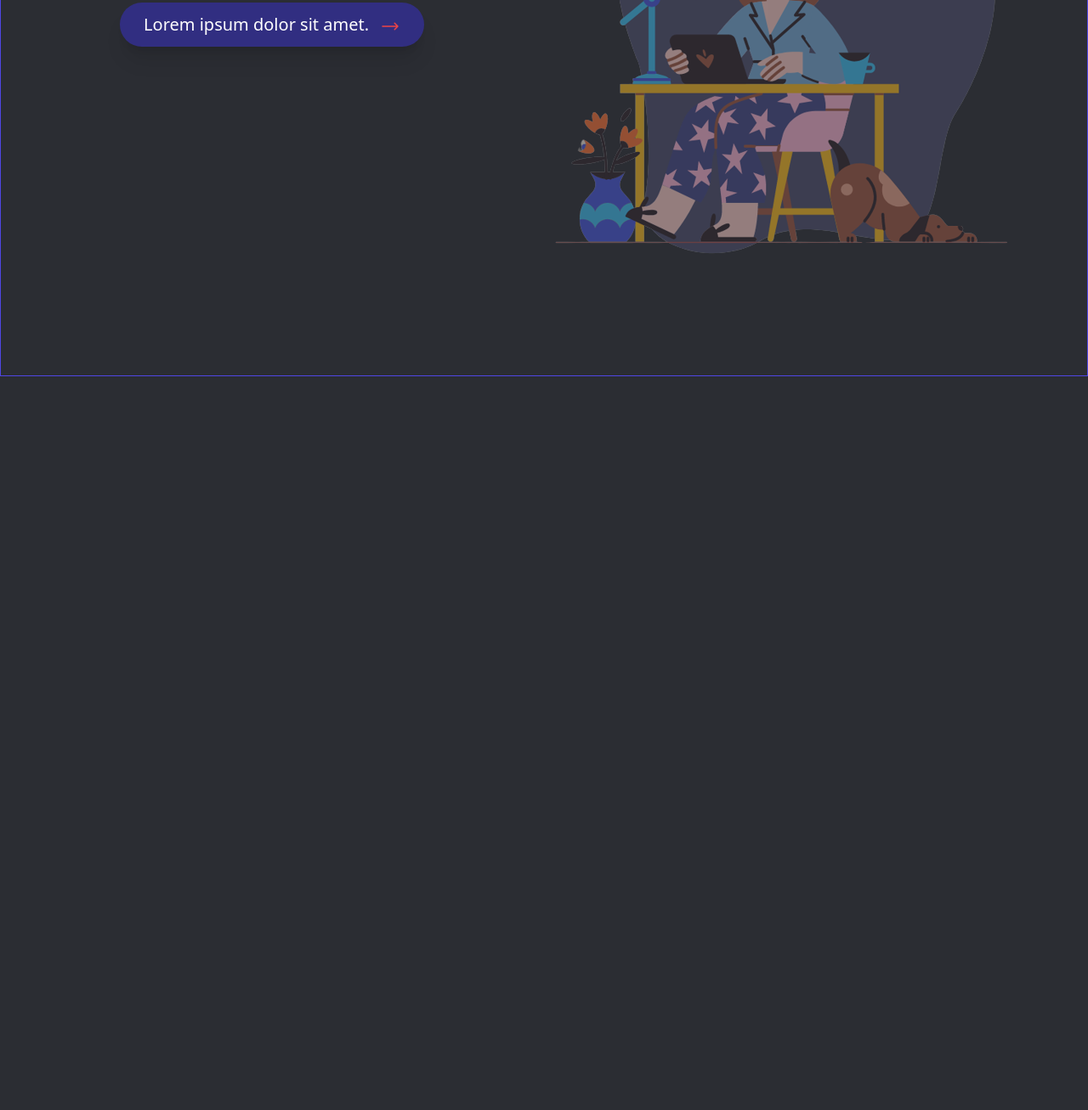
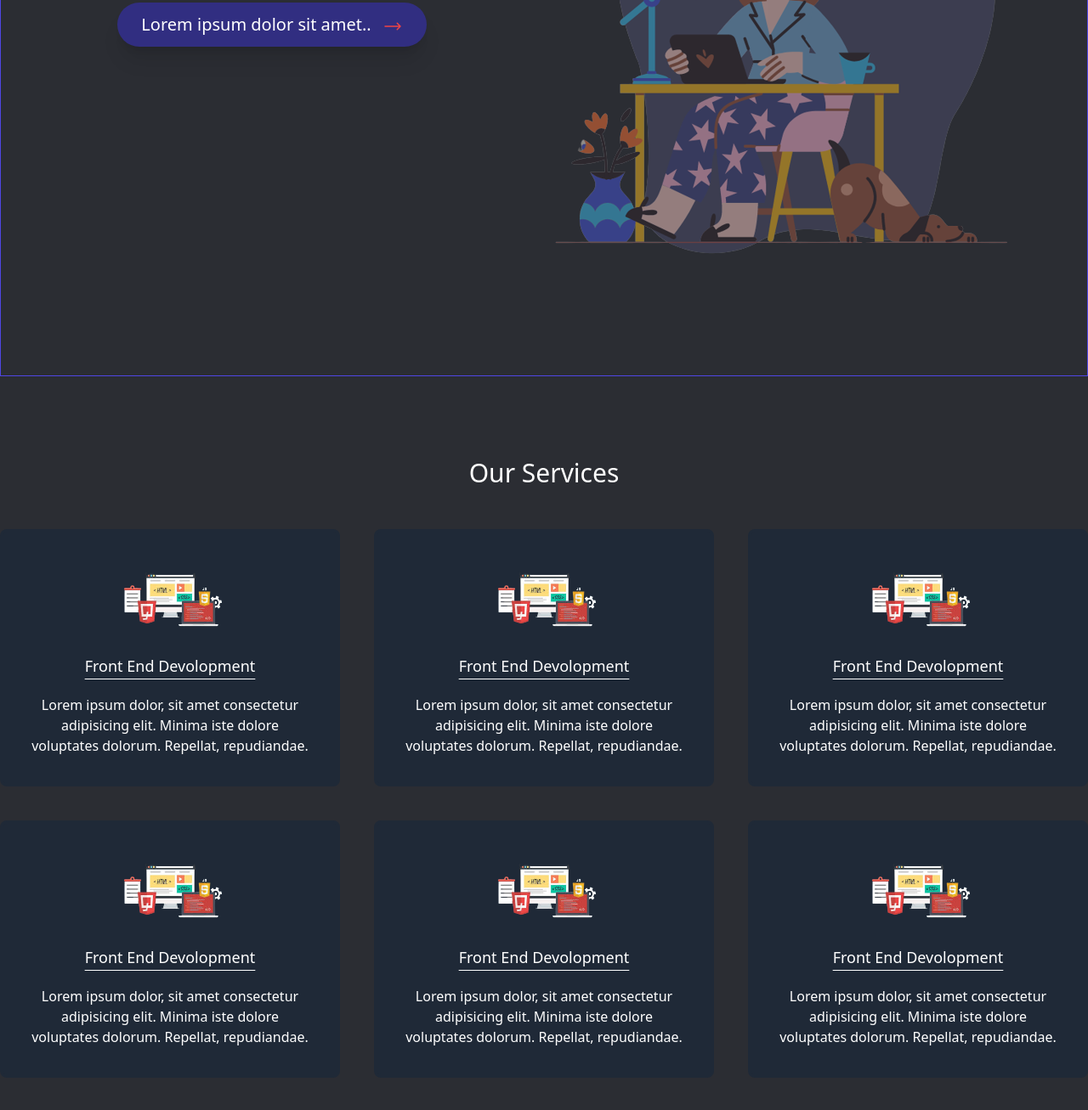
Before and after one commit to ferdabul/First_tailwind_projects, a website built with Vite: page index.html in a window 1280 px wide. Shown: the part 285-1592 px from the top of the page at 85% size. Before the commit the page ends 800 px from the top, so only its background shows below. Built offline with nearby package versions, Linux system fonts and the light colour scheme.

Commit message:
some changes

```diff
--- a/index.html
+++ b/index.html
@@ -7,7 +7,7 @@
     <link rel="stylesheet" href="CSS/main.css" />
   </head>
   <body class="bg-[#2B2D33]">
-    <nav class="shadow-xl bg-[#2B2D33]">
+    <nav class="shadow-xl bg-[#2B2D33] sticky top-0 z-10">
       <div class="container mx-auto">
         <div class="sm:flex justify-between py-5 items-center">
           <div
@@ -46,9 +46,9 @@
             programming
           </h1>
           <button
-            class="bg-indigo-900 px-7 py-3 rounded-full text-xl shadow-xl hover:bg-indigo-950"
+            class="bg-indigo-900 px-7 py-3 rounded-full text-xl shadow-xl hover:bg-indigo-950 transition"
           >
-            Lorem ipsum dolor sit amet.
+            Lorem ipsum dolor sit amet..
             <svg
               xmlns="http://www.w3.org/2000/svg"
               fill="none"
@@ -70,5 +70,84 @@
         </div>
       </div>
     </header>
+    <main class="container mx-auto">
+      <section class="my-24">
+        <h2 class="text-white text-3xl text-center mb-12">Our Services</h2>
+        <div class="grid md:grid-cols-2 lg:grid-cols-3 gap-10">
+          <div
+            class="bg-gray-800 p-8 rounded-lg text-center border-4 border-[#1F2937] hover:border-indigo-700 cursor-pointer"
+          >
+            <img class="w-1/2 mx-auto" src="image/frontEnd.png" alt="" />
+            <h2 class="text-white text-lg underline underline-offset-8 my-5">
+              Front End Devolopment
+            </h2>
+            <p class="text-white">
+              Lorem ipsum dolor, sit amet consectetur adipisicing elit. Minima
+              iste dolore voluptates dolorum. Repellat, repudiandae.
+            </p>
+          </div>
+          <div
+            class="bg-gray-800 p-8 rounded-lg text-center border-4 border-[#1F2937] hover:border-indigo-700 cursor-pointer"
+          >
+            <img class="w-1/2 mx-auto" src="image/frontEnd.png" alt="" />
+            <h2 class="text-white text-lg underline underline-offset-8 my-5">
+              Front End Devolopment
+            </h2>
+            <p class="text-white">
+              Lorem ipsum dolor, sit amet consectetur adipisicing elit. Minima
+              iste dolore voluptates dolorum. Repellat, repudiandae.
+            </p>
+          </div>
+          <div
+            class="bg-gray-800 p-8 rounded-lg text-center border-4 border-[#1F2937] hover:border-indigo-700 cursor-pointer"
+          >
+            <img class="w-1/2 mx-auto" src="image/frontEnd.png" alt="" />
+            <h2 class="text-white text-lg underline underline-offset-8 my-5">
+              Front End Devolopment
+            </h2>
+            <p class="text-white">
+              Lorem ipsum dolor, sit amet consectetur adipisicing elit. Minima
+              iste dolore voluptates dolorum. Repellat, repudiandae.
+            </p>
+          </div>
+          <div
+            class="bg-gray-800 p-8 rounded-lg text-center border-4 border-[#1F2937] hover:border-indigo-700 cursor-pointer"
+          >
+            <img class="w-1/2 mx-auto" src="image/frontEnd.png" alt="" />
+            <h2 class="text-white text-lg underline underline-offset-8 my-5">
+              Front End Devolopment
+            </h2>
+            <p class="text-white">
+              Lorem ipsum dolor, sit amet consectetur adipisicing elit. Minima
+              iste dolore voluptates dolorum. Repellat, repudiandae.
+            </p>
+          </div>
+          <div
+            class="bg-gray-800 p-8 rounded-lg text-center border-4 border-[#1F2937] hover:border-indigo-700 cursor-pointer"
+          >
+            <img class="w-1/2 mx-auto" src="image/frontEnd.png" alt="" />
+            <h2 class="text-white text-lg underline underline-offset-8 my-5">
+              Front End Devolopment
+            </h2>
+            <p class="text-white">
+              Lorem ipsum dolor, sit amet consectetur adipisicing elit. Minima
+              iste dolore voluptates dolorum. Repellat, repudiandae.
+            </p>
+          </div>
+          <div
+            class="bg-gray-800 p-8 rounded-lg text-center border-4 border-[#1F2937] hover:border-indigo-700 cursor-pointer"
+          >
+            <img class="w-1/2 mx-auto" src="image/frontEnd.png" alt="" />
+            <h2 class="text-white text-lg underline underline-offset-8 my-5">
+              Front End Devolopment
+            </h2>
+            <p class="text-white">
+              Lorem ipsum dolor, sit amet consectetur adipisicing elit. Minima
+              iste dolore voluptates dolorum. Repellat, repudiandae.
+            </p>
+          </div>
+        </div>
+      </section>
+    </main>
   </body>
 </html>
```
Also changed, not shown: image/frontEnd.png (added).
